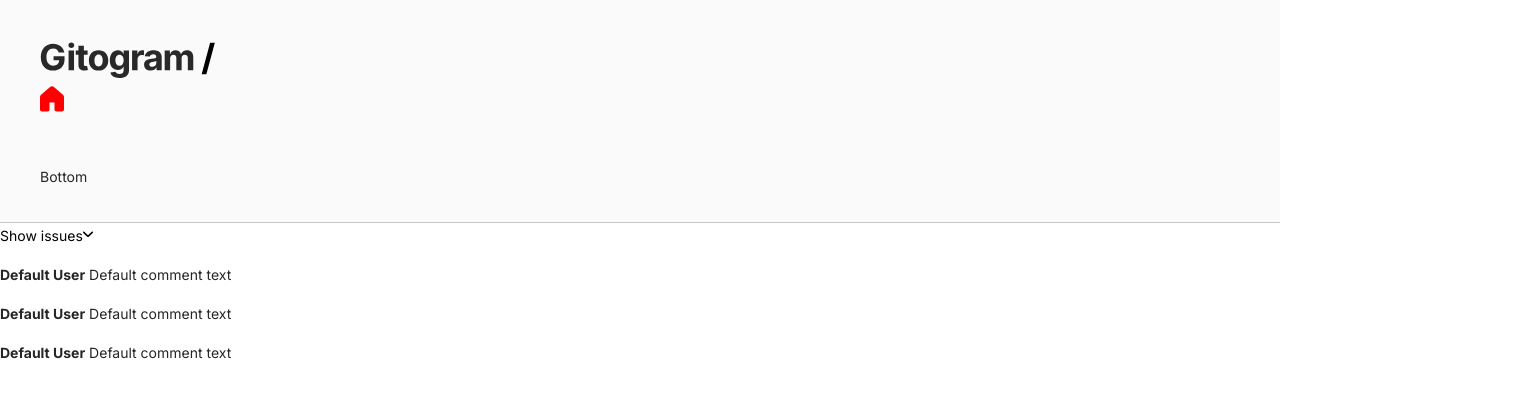
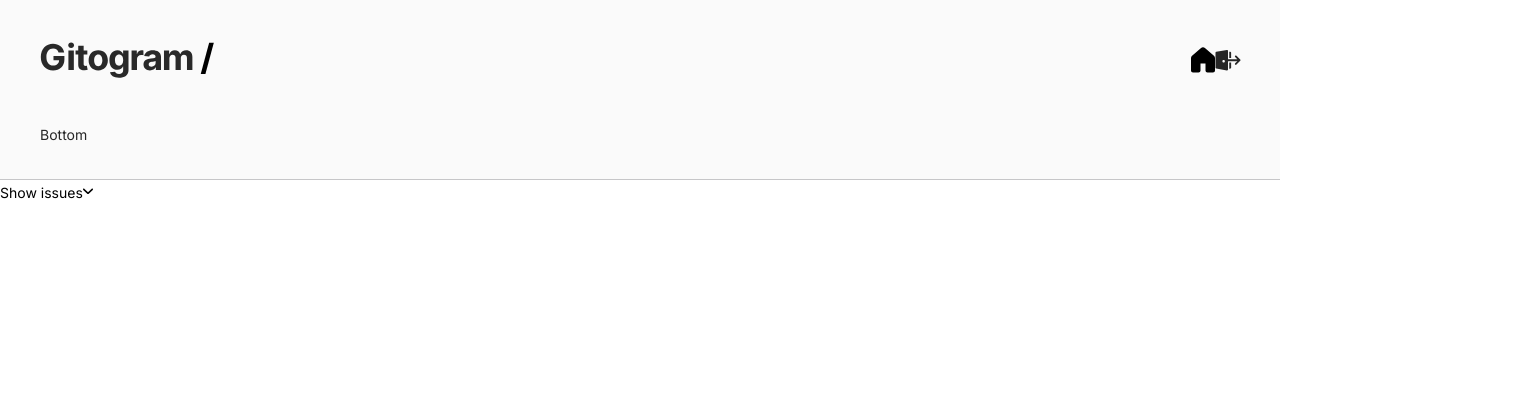
Before and after one commit to almaz-12/gitogram, a Vue app: page / in a window 1280 px wide. Shown: the top 398 px of the page, 1515 px wide, since content can reach past the window. Built offline with nearby package versions, Linux system fonts and the light colour scheme.

Commit message:
add logout icon

```diff
--- a/src/components/feed/FeedItem.vue
+++ b/src/components/feed/FeedItem.vue
@@ -2,7 +2,7 @@
   <div class="feed">
     <div class="feed-wrap">
       <Toggler/>
-      <div class="comments">
+      <div class="comments" v-show="onToggle">
        <CommentsList/>
       </div>
     </div>
--- a/src/components/logo/Logo.vue
+++ b/src/components/logo/Logo.vue
@@ -1,6 +1,5 @@
 <template>
-  <div class="logo">
-    <svg width="175" height="37" viewBox="0 0 175 37" fill="none" xmlns="http://www.w3.org/2000/svg">
+  <svg preserveAspectRatio="none" viewBox="0 0 175 37" fill="none" xmlns="http://www.w3.org/2000/svg">
     <path d="M18.6664 10.4756H24.3009C23.5838 5.28933 19.0122 1.63971 13.0832 1.63971C6.15528 1.63971 0.815308 6.63393 0.815308 15.1369C0.815308 23.435 5.80953 28.5829 13.1984 28.5829C19.819 28.5829 24.5443 24.3954 24.5443 17.4931V14.1893H13.5698V18.3639H19.2043C19.1274 21.6166 16.9121 23.6783 13.224 23.6783C9.06217 23.6783 6.43701 20.5665 6.43701 15.0857C6.43701 9.63046 9.16462 6.54429 13.1728 6.54429C16.0285 6.54429 17.9621 8.01694 18.6664 10.4756Z" fill="#292929"/>
     <path d="M28.5773 28.2243H34.0325V8.55478H28.5773V28.2243ZM31.3177 6.01925C32.944 6.01925 34.2758 4.7771 34.2758 3.25322C34.2758 1.74215 32.944 0.5 31.3177 0.5C29.7042 0.5 28.3724 1.74215 28.3724 3.25322C28.3724 4.7771 29.7042 6.01925 31.3177 6.01925Z" fill="#292929"/>
     <path d="M47.6026 8.55478H43.9017V3.84229H38.4465V8.55478H35.7573V12.6526H38.4465V22.8972C38.4209 26.7517 41.046 28.6597 45.003 28.4932C46.4116 28.442 47.4105 28.1603 47.9611 27.981L47.1031 23.9216C46.8342 23.9728 46.258 24.1009 45.7457 24.1009C44.6572 24.1009 43.9017 23.6911 43.9017 22.18V12.6526H47.6026V8.55478Z" fill="#292929"/>
@@ -11,7 +10,6 @@
     <path d="M124.679 28.2243H130.135V16.4175C130.135 14.2405 131.518 12.7935 133.336 12.7935C135.129 12.7935 136.333 14.0228 136.333 15.9565V28.2243H141.621V16.2126C141.621 14.1765 142.787 12.7935 144.771 12.7935C146.513 12.7935 147.819 13.8819 147.819 16.0717V28.2243H153.262V14.996C153.262 10.7317 150.726 8.29867 147.064 8.29867C144.182 8.29867 141.941 9.77132 141.135 12.0251H140.93C140.302 9.74571 138.292 8.29867 135.59 8.29867C132.939 8.29867 130.929 9.70729 130.109 12.0251H129.878V8.55478H124.679V28.2243Z" fill="#292929"/>
     <path d="M174.815 0.768919H170.116L161.664 32.1685H166.364L174.815 0.768919Z" fill="currentColor"/>
   </svg>
-  </div>
 </template>
 
 <script>
@@ -19,9 +17,3 @@ export default {
   name: 'Logo'
 }
 </script>
-
-<style scoped>
-  .logo {
-    color: #000;
-  }
-</style>
--- a/src/components/pageHeader/PageHeader.vue
+++ b/src/components/pageHeader/PageHeader.vue
@@ -17,14 +17,19 @@ export default {
 }
 </script>
 
-<style scoped>
+<style lang="scss" scoped>
   .header {
     background: #fafafa;
     border-bottom: 1px solid #c6c6c8;
     padding: 42px 0 32px;
-  }
 
-  .header-bottom {
-    margin-top: 45px;
+    &-top {
+      display: flex;
+      justify-content: space-between;
+    }
+
+    &-bottom {
+      margin-top: 45px;
+    }
   }
 </style>
--- a/src/icons/components/templates/Home.vue
+++ b/src/icons/components/templates/Home.vue
@@ -1,5 +1,5 @@
 <template>
-  <svg width="24" height="26" viewBox="0 0 24 26" fill="none" xmlns="http://www.w3.org/2000/svg">
+  <svg preserveAspectRatio="none" viewBox="0 0 24 26" fill="none" xmlns="http://www.w3.org/2000/svg">
     <path d="M10.0692 1.06704C11.1853 0.128491 12.8147 0.128491 13.9308 1.06704L22.9308 8.63522C23.6087 9.20524 24 10.0456 24 10.9313V23.5C24 24.6046 23.1046 25.5 22 25.5H16.5C15.3954 25.5 14.5 24.6046 14.5 23.5V16.5H9.5V23.5C9.5 24.6046 8.60457 25.5 7.5 25.5H2C0.895431 25.5 0 24.6046 0 23.5V10.9313C0 10.0456 0.391346 9.20524 1.0692 8.63522L10.0692 1.06704Z" fill="currentColor"/>
   </svg>
 </template>
--- /dev/null
+++ b/src/icons/components/templates/Logout.vue
@@ -0,0 +1,11 @@
+<template>
+  <svg  preserveAspectRatio="none" fill="none" xmlns="http://www.w3.org/2000/svg">
+    <path d="M13 0.942731V8.625L13.0007 9.25621L22.3025 9.255L20.1495 7.10032C19.8167 6.76743 19.7865 6.2466 20.0589 5.87963L20.1497 5.7745C20.4826 5.44172 21.0034 5.41155 21.3704 5.68393L21.4755 5.77472L25.2213 9.52178C25.5538 9.85436 25.5842 10.3746 25.3125 10.7416L25.2219 10.8467L21.4762 14.601C21.1105 14.9676 20.5169 14.9683 20.1503 14.6026C19.8171 14.2701 19.7863 13.7493 20.0582 13.382L20.1488 13.2767L22.29 11.13L13.0007 11.1312L13 19.5625C13 20.1455 12.4735 20.5871 11.8994 20.4857L1.27444 18.6091C0.826512 18.53 0.5 18.1408 0.5 17.6859V2.68752C0.5 2.22839 0.832518 1.83681 1.28558 1.76241L11.9106 0.0176215C12.4813 -0.0761076 13 0.364318 13 0.942731ZM8.62769 9.87502C7.93585 9.87502 7.375 10.4359 7.375 11.1277C7.375 11.8196 7.93585 12.3804 8.62769 12.3804C9.31953 12.3804 9.88037 11.8196 9.88037 11.1277C9.88037 10.4359 9.31953 9.87502 8.62769 9.87502ZM14.25 18.6266L15.2064 18.6268L15.3338 18.6183C15.7919 18.556 16.1447 18.163 16.1439 17.6878L16.135 12.375H14.25V18.6266ZM14.2525 8.00002L14.25 6.4067V1.75002L15.1816 1.75002C15.6556 1.75002 16.0476 2.10192 16.1103 2.55891L16.1191 2.68597L16.1275 8.00002H14.2525Z" fill="#262626"/>
+  </svg>
+</template>
+
+<script>
+export default {
+  name: 'Logout'
+}
+</script>
--- a/src/icons/components/templates/Triangle.vue
+++ b/src/icons/components/templates/Triangle.vue
@@ -1,5 +1,5 @@
 <template>
-  <svg width="10" height="6" viewBox="0 0 10 6" fill="none" xmlns="http://www.w3.org/2000/svg">
+  <svg preserveAspectRatio="none" viewBox="0 0 10 6" fill="none" xmlns="http://www.w3.org/2000/svg">
     <path d="M9.79959 5.26034C9.51774 5.56387 9.04319 5.58144 8.73966 5.29959L5 1.77348L1.26033 5.29959C0.956802 5.58144 0.482254 5.56387 0.200401 5.26034C-0.0814505 4.9568 -0.0638752 4.48225 0.239658 4.2004L4.48966 0.200402C4.77742 -0.0668049 5.22257 -0.0668049 5.51033 0.200402L9.76034 4.2004C10.0639 4.48225 10.0814 4.9568 9.79959 5.26034Z" fill="currentColor"/>
   </svg>
 </template>
--- a/src/icons/components/templates/index.js
+++ b/src/icons/components/templates/index.js
@@ -1,2 +1,3 @@
 export { default as Home } from './Home.vue'
 export { default as Triangle } from './Triangle.vue'
+export { default as Logout } from './Logout.vue'
--- a/src/pages/feeds/Feeds.vue
+++ b/src/pages/feeds/Feeds.vue
@@ -2,12 +2,14 @@
   <div>
     <PageHeader>
       <template #top>
-        <Logo/>
-        <ul class="icons">
-          <div class="icon">
+        <div class="logo">
+          <Logo/>
+        </div>
+        <ul class="buttons">
+          <div class="buttons-item buttons-item_home">
             <Icon name="Home"/>
           </div>
-          <div class="icon">
+          <div class="button-item buttons-item_logout">
             <Icon name="Logout"/>
           </div>
         </ul>
@@ -15,7 +17,7 @@
       <template #bottom>Bottom</template>
     </PageHeader>
     <FeedItem/>
-    </div>
+  </div>
 </template>
 <script>
 import { PageHeader } from '../../components/pageHeader'
@@ -32,8 +34,29 @@ export default {
   }
 }
 </script>
-<style scoped>
-.icon {
-  color: red;
+<style lang="scss" scoped>
+.logo {
+  width: 174px;
+  height: 35px;
+  color: #000;
 }
+.buttons {
+  display: flex;
+  align-items: center;
+
+  &-item {
+    color: #000;
+
+    &_home {
+      width: 24px;
+      height: 25px;
+    }
+
+    &_logout {
+      width: 25px;
+      height: 20px;
+    }
+  }
+}
+
 </style>
```
Lines whose indentation alone changed are shown as unchanged.
